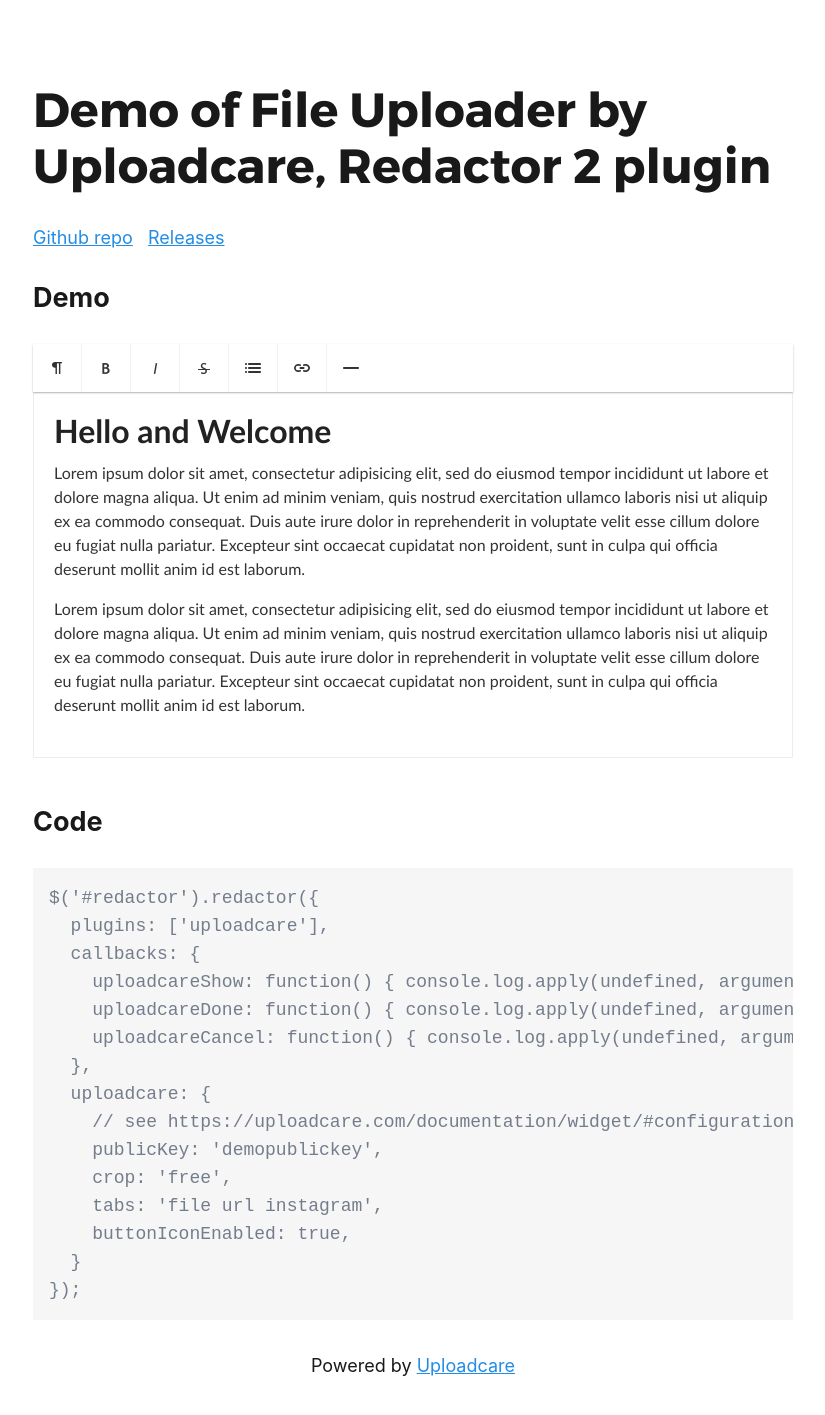
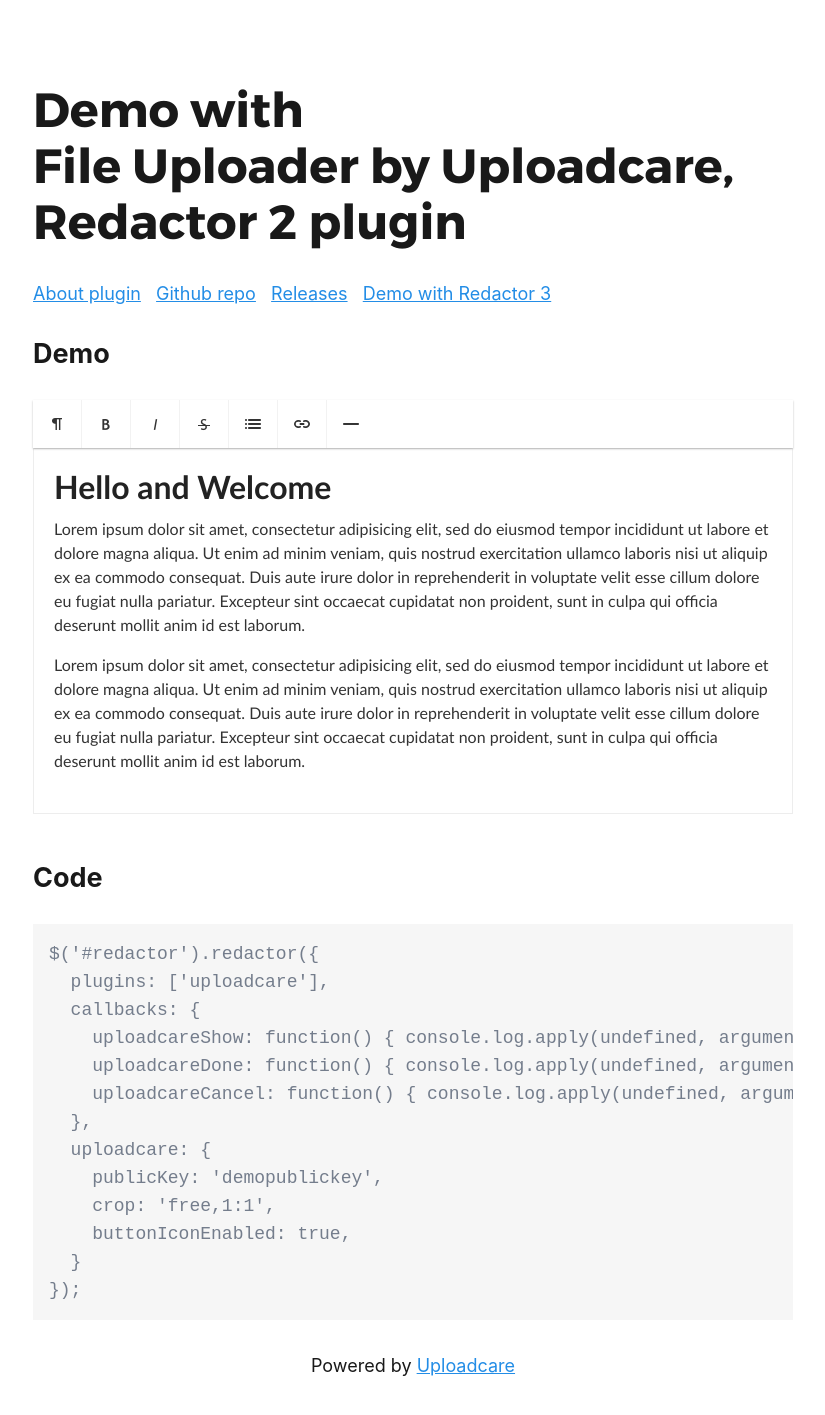
Before and after one commit to uploadcare/uploadcare-redactor, a website: page demo/redactor2/index.html in a window 1280 px wide. Shown: the whole page, without its empty margins (227-1052 px from the left). Drawn offline with nearby package versions, Linux system fonts and the light colour scheme.

Commit message:
Update demos

```diff
--- a/demo/redactor2/index.html
+++ b/demo/redactor2/index.html
@@ -7,26 +7,24 @@
   <link rel="stylesheet" href="../assets/app.css"/>
   <link rel="stylesheet" href="../assets/fonts.css"/>
 
-  <!-- copy redactor.css to directory or replace with /path/to/redactor.css -->
   <link rel="stylesheet" href="redactor.min.css"/>
-
   <link rel="stylesheet" href="https://cdnjs.cloudflare.com/ajax/libs/font-awesome/4.0.3/css/font-awesome.min.css">
   <script src="https://ajax.googleapis.com/ajax/libs/jquery/2.1.3/jquery.min.js"></script>
-
-  <!-- copy redactor.js to directory or replace with /path/to/redactor.js -->
   <script src="redactor.min.js"></script>
 
   <!-- include uploadcare plugin -->
-  <script src="../../dist/uploadcare.redactor.js"></script>
+  <script src="../../dist/uploadcare.redactor.min.js"></script>
 </head>
 
 <body>
 <div class="content">
-  <h1>Demo&nbsp;of File Uploader by Uploadcare, Redactor 2 plugin</h1>
+  <h1>Demo&nbsp;with<br>File Uploader by Uploadcare, Redactor 2 plugin</h1>
 
   <p>
+    <a href="https://github.com/uploadcare/uploadcare-redactor#readme">About plugin</a>&nbsp;&nbsp;
     <a href="https://github.com/uploadcare/uploadcare-redactor">Github repo</a>&nbsp;&nbsp;
-    <a href="https://github.com/uploadcare/uploadcare-redactor/releases">Releases</a>
+    <a href="https://github.com/uploadcare/uploadcare-redactor/releases">Releases</a>&nbsp;&nbsp;
+    <a href="../redactor3/">Demo with Redactor 3</a>
   </p>
 
   <h2>Demo</h2>
@@ -49,10 +47,8 @@
     uploadcareCancel: function() { console.log.apply(undefined, arguments) },
   },
   uploadcare: {
-    // see https://uploadcare.com/documentation/widget/#configuration
     publicKey: 'demopublickey',
-    crop: 'free',
-    tabs: 'file url instagram',
+    crop: 'free,1:1',
     buttonIconEnabled: true,
   }
 });</code></pre>
@@ -67,10 +63,8 @@
           uploadcareCancel: function() { console.log.apply(undefined, arguments) },
         },
         uploadcare: {
-          // see https://uploadcare.com/documentation/widget/#configuration
           publicKey: 'demopublickey',
-          crop: 'free',
-          tabs: 'file url instagram',
+          crop: 'free,1:1',
           buttonIconEnabled: true,
         }
       })
```
Also changed, not shown: demo/redactor3/index.html (+7 -13 lines), index.html (+2 -2 lines).
